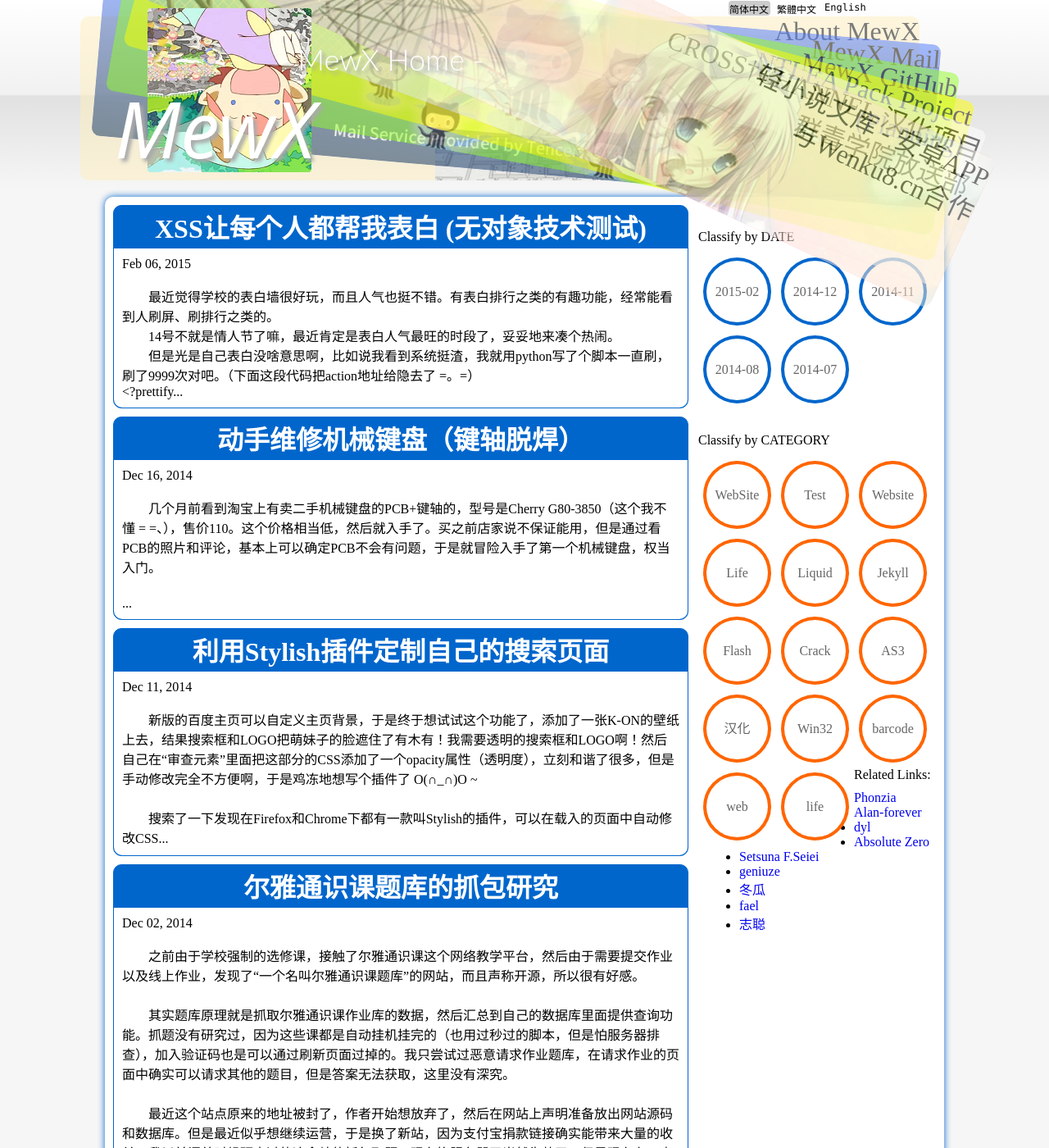
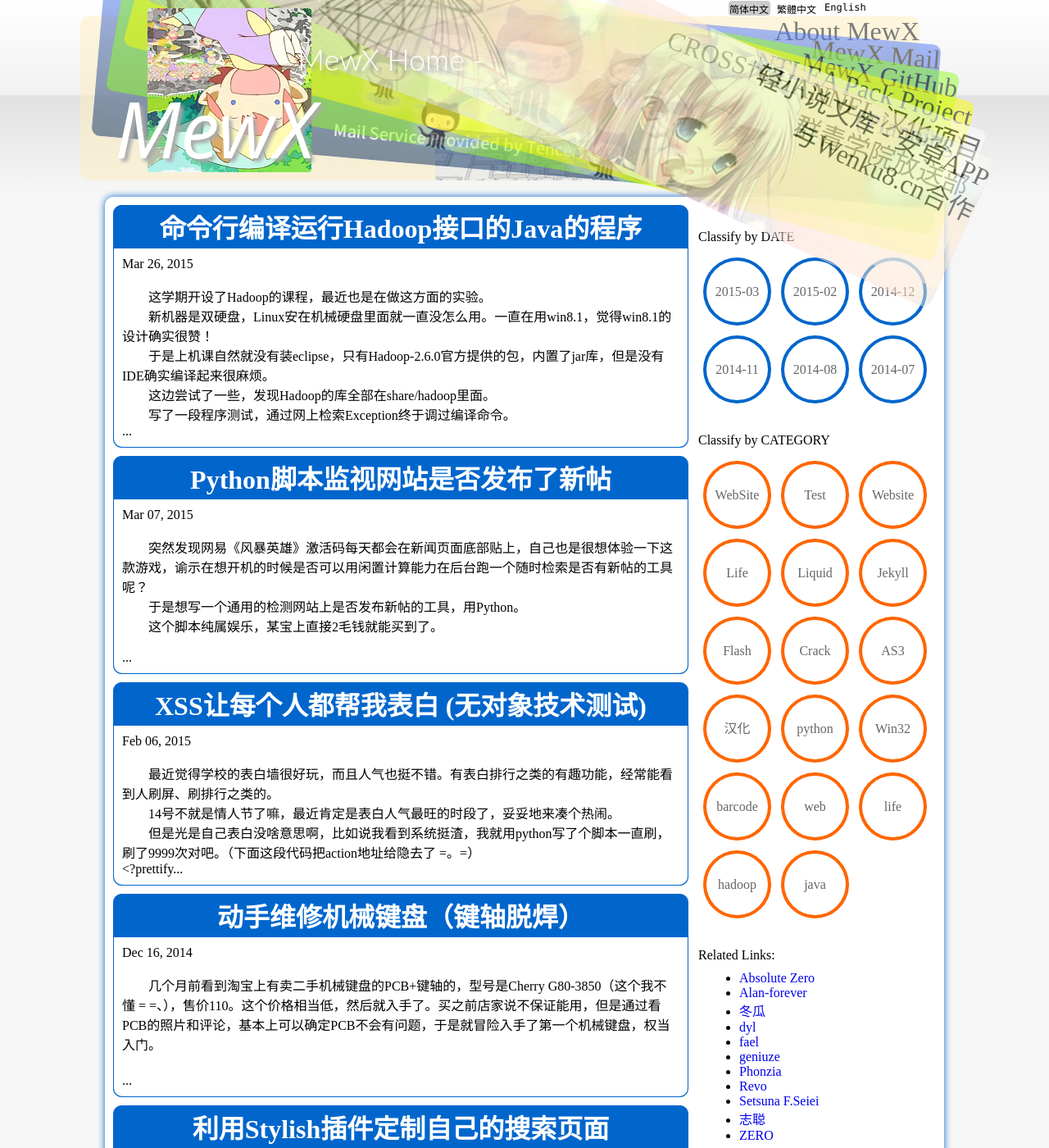
Before and after one commit to MewX/mewx.github.io, a Jekyll site: the page built from index.html, in a window 1280 px wide and 1400 px high. Shown: the whole window at 82% size. Built offline with Jekyll 4.4.1, drawn with Linux system fonts in a browser that asks for light colours; the list of posts is cut into pages by our own code; some of the changed text lies outside the part shown.

Commit message:
new posts

```diff
--- /dev/null
+++ b/_includes/relatedlinks.html
@@ -0,0 +1,68 @@
+<div id="TagOutlineBoarder">
+  <!-- 时间列表 -->
+  <div class="spaceline"></div>
+  <div class="spaceline"></div>
+  <div class="spaceline"></div>
+  Classify by DATE<br>
+  <div class="spaceline"></div>
+{% assign count = 0 %}
+{% for post in site.posts %}
+{% if forloop.first %}
+{% capture saved_month %}{{ post.date | date: "%Y-%m" }}{% endcapture %}
+{% assign count = 1 %}
+{% else %}
+{% capture this_month %}{{ post.date | date: "%Y-%m" }}{% endcapture %}
+{% if this_month == saved_month %}
+{% assign count = count | plus: 1 %}
+{% else %}
+  <a href="{{ site.baseurl }}times.html#{{ saved_month }}"><div class="DateListStyle">
+    {{ saved_month }}<!--({{ count }})-->
+  </div></a>
+{% assign count = 1 %}
+{% capture saved_month %}{{ post.date | date: "%Y-%m" }}{% endcapture %}
+{% endif %}
+{% endif %}
+
+{% if forloop.last %}
+  <a href="{{ site.baseurl }}times.html#{{ saved_month }}"><div class="DateListStyle">
+    {{ saved_month }}<!--({{ count }})-->
+  </div></a>
+{% endif %}
+{% endfor %}
+
+  <!-- 分类列表 -->
+  <br style="clear:both;" />
+  <div class="spaceline"></div>
+  <div class="spaceline"></div>
+  <div class="spaceline"></div>
+  Classify by CATEGORY<br>
+  <div class="spaceline"></div>
+{% for category in site.categories %}
+  <a href="{{ site.baseurl }}tags.html#{{ category | first }}"><div class="TagListStyle">
+    {{ category | first }}<!--({{ category | last | size }})-->
+  </div></a>
+{% endfor %}
+
+  <!-- 友情链接 -->
+  <br style="clear:both;" />
+  <div class="spaceline"></div>
+  <div class="spaceline"></div>
+  <div class="spaceline"></div>
+  Related Links:<br>
+  <div class="spaceline"></div>
+          <ul>
+              <li><a href="http://www.kiwee.me">Absolute Zero</a></li>
+              <li><a href="http://www.cnblogs.com/alan-forever">Alan-forever</a></li>
+              <li><a href="http://www.desgard.com">冬瓜</a></li>
+              <li><a href="http://dyl.gitcafe.com">dyl</a></li>
+              <li><a href="http://fael.xyz/">fael</a></li>
+              <li><a href="http://geniuze.com">geniuze</a></li>
+              <li><a href="http://phonzia.com">Phonzia</a></li>
+              <li><a href="http://www.razorsh.com">Revo</a></li>
+              <li><a href="http://foursking.github.io">Setsuna F.Seiei</a></li>
+              <li><a href="http://www.zcmyworld.com">志聪</a></li>
+              <li><a href="http://kurosaki.coding.io">ZERO</a></li>
+          </ul>
+</div>
+
+<br style="clear:both;" /> <!-- Refresh float view -->
--- /dev/null
+++ b/_includes/webmastermeta.html
@@ -0,0 +1,5 @@
+<meta http-equiv="Content-Type" content="text/html; charset=utf-8" />
+<meta name="baidu-site-verification" content="tIUsey4gNP" />
+<meta name="360-site-verification" content="500c3a747d302ba9e0110a0310fd25db" />
+<meta name="msvalidate.01" content="C66B37506EFE56B15FECD7A1E4FCE0E1" />
+<meta name="sogou_site_verification" content="TMDpbwbdrt"/>
--- a/_layouts/MutiDivPage.html
+++ b/_layouts/MutiDivPage.html
@@ -1,11 +1,7 @@
 <!DOCTYPE html>
 <html>
 <head>
-	<meta http-equiv="Content-Type" content="text/html; charset=utf-8" />
-	<meta name="baidu-site-verification" content="tIUsey4gNP" />
-	<meta name="360-site-verification" content="500c3a747d302ba9e0110a0310fd25db" />
-	<meta name="msvalidate.01" content="C66B37506EFE56B15FECD7A1E4FCE0E1" />
-    <meta name="sogou_site_verification" content="TMDpbwbdrt"/>
+	{% include webmastermeta.html %}
 	<title>{{ page.title }} - {{ site.title }}</title>
 	<link href="{{ site.baseurl }}favicon.ico" mce_href="{{ site.baseurl }}favicon.ico" rel="bookmark" type="image/x-icon" />
 	<link href="{{ site.baseurl }}favicon.ico" mce_href="{{ site.baseurl }}favicon.ico" rel="icon" type="image/x-icon" />
@@ -22,69 +18,10 @@
 		<div class="spaceline"></div>
 		<div class="container">
 			<div class="spaceline"></div>
-{{ content }}
+			{{ content }}
 
-			<div id="TagOutlineBoarder">
-				<div class="spaceline"></div>
-				<div class="spaceline"></div>
-				<div class="spaceline"></div>
-				Classify by DATE<br>
-				<div class="spaceline"></div>
-{% assign count = 0 %}
-{% for post in site.posts %}
-	{% if forloop.first %}
-		{% capture saved_month %}{{ post.date | date: "%Y-%m" }}{% endcapture %}
-		{% assign count = 1 %}
-	{% else %}
-		{% capture this_month %}{{ post.date | date: "%Y-%m" }}{% endcapture %}
-		{% if this_month == saved_month %}
-			{% assign count = count | plus: 1 %}
-		{% else %}
-				<a href="{{ site.baseurl }}times.html#{{ saved_month }}"><div class="DateListStyle">
-					{{ saved_month }}<!--({{ count }})-->
-				</div></a>
-			{% assign count = 1 %}
-			{% capture saved_month %}{{ post.date | date: "%Y-%m" }}{% endcapture %}
-		{% endif %}
-	{% endif %}
+			{% include relatedlinks.html %}
 
-	{% if forloop.last %}
-				<a href="{{ site.baseurl }}times.html#{{ saved_month }}"><div class="DateListStyle">
-					{{ saved_month }}<!--({{ count }})-->
-				</div></a>
-	{% endif %}
-{% endfor %}
-				<br style="clear:both;" />
-				<div class="spaceline"></div>
-				<div class="spaceline"></div>
-				<div class="spaceline"></div>
-				Classify by CATEGORY<br>
-				<div class="spaceline"></div>
-{% for category in site.categories %}
-				<a href="{{ site.baseurl }}tags.html#{{ category | first }}"><div class="TagListStyle">
-					{{ category | first }}<!--({{ category | last | size }})-->
-				</div></a>
-{% endfor %}
-                <!-- 友情链接 -->
-				<div class="spaceline"></div>
-				<div class="spaceline"></div>
-				<div class="spaceline"></div>
-				Related Links:<br>
-				<div class="spaceline"></div>
-                <ul>
-                    <li><a href="http://phonzia.com">Phonzia</a></li>
-                    <li><a href="http://www.cnblogs.com/alan-forever">Alan-forever</a></li>
-                    <li><a href="http://dyl.gitcafe.com">dyl</a></li>
-                    <li><a href="http://www.kiwee.me">Absolute Zero</a></li>
-                    <li><a href="http://foursking.github.io">Setsuna F.Seiei</a></li>
-                    <li><a href="http://geniuze.com">geniuze</a></li>
-                    <li><a href="http://www.desgard.com">冬瓜</a></li>
-                    <li><a href="http://fael.xyz/">fael</a></li>
-                    <li><a href="http://www.zcmyworld.com">志聪</a></li>
-                </ul>
-			</div>
-
-			<br style="clear:both;" /> <!-- Refresh float view -->
 		</div>
 		<div class="spaceline"></div>
 	</div>
--- a/_posts/2015-02-06-express-love-by-XSS.md
+++ b/_posts/2015-02-06-express-love-by-XSS.md
@@ -5,7 +5,7 @@ date: 2015-02-06 09:22
 comments: true
 author: MewX
 published: true
-categories: [life]
+categories: [life, python]
 ---
 
 　　最近觉得学校的表白墙很好玩，而且人气也挺不错。有表白排行之类的有趣功能，经常能看到人刷屏、刷排行之类的。
--- /dev/null
+++ b/_posts/2015-03-07-python-check-webpage-update.md
@@ -0,0 +1,69 @@
+---
+layout: testpage
+title: "Python脚本监视网站是否发布了新帖"
+date: 2015-03-07 17:00
+comments: true
+author: MewX
+published: true
+categories: [python, web]
+---
+
+　　突然发现网易《风暴英雄》激活码每天都会在新闻页面底部贴上，自己也是很想体验一下这款游戏，谕示在想开机的时候是否可以用闲置计算能力在后台跑一个随时检索是否有新帖的工具呢？
+
+　　于是想写一个通用的检测网站上是否发布新帖的工具，用Python。
+
+　　这个脚本纯属娱乐，某宝上直接2毛钱就能买到了。
+
+<br/>
+
+**Python脚本**
+
+<?prettify lang=python?>
+
+    # -*- coding:utf-8 -*-
+    import os, urllib2, urllib, sys, base64, time
+
+    LAST_TITLE = "《风暴英雄》加兹鲁维攻略：地精科技震撼"
+    BaseURL = "http://a.163.com/"
+    MusicPath = "E:\\MewX_Projects\\MewXChinesizingTools\\CROSS+CHANNEL\\PatchChs\\PatchChs";
+
+    def tryPost( ):
+        req = urllib2.Request(BaseURL);
+        urllib2.urlopen(req);
+        fd = urllib2.urlopen(req);
+        ret = "";
+        while True:
+            data = fd.read(1024)
+            if not len(data):
+                break
+            ret += data;
+        return ret;
+
+    def soundStart():
+        if sys.platform[:5] == 'linux':
+            import os
+            os.popen2('aplay -q' + MusicPath)
+        else:
+            import winsound
+            winsound.Beep(5000, 200)
+
+    while True:
+        page = tryPost();
+        if page.find(LAST_TITLE)!=-1:
+            #print "yes";
+            pass
+        else:
+            print "no";
+            soundStart();
+        time.sleep(1);
+
+<br/>
+
+**程序说明**
+
+- 首先定义了页底最后一个帖子标题名，如果有新帖，则会自动将这个标题挤到下一页。
+- 每隔1秒get一次网页页面，函数原型time.sleep(int sec)。
+- 检测手段是判断是否页面中含有LAST_TITLE字符串（模式匹配）。
+- 如果检测到不含有LAST_TITLE了，则播放提示音。我这边windows下面使用的是蜂鸣器～很赞！
+
+<br/>
--- /dev/null
+++ b/_posts/2015-03-26-hadoop-java-api-run-with-command-line.md
@@ -0,0 +1,69 @@
+---
+layout: testpage
+title: "命令行编译运行Hadoop接口的Java的程序"
+date: 2015-03-26 23:56
+comments: true
+author: MewX
+published: true
+categories: [hadoop, java]
+---
+
+　　这学期开设了Hadoop的课程，最近也是在做这方面的实验。
+
+　　新机器是双硬盘，Linux安在机械硬盘里面就一直没怎么用。一直在用win8.1，觉得win8.1的设计确实很赞！
+
+　　于是上机课自然就没有装eclipse，只有Hadoop-2.6.0官方提供的包，内置了jar库，但是没有IDE确实编译起来很麻烦。
+
+　　这边尝试了一些，发现Hadoop的库全部在share/hadoop里面。
+
+　　写了一段程序测试，通过网上检索Exception终于调过编译命令。
+
+<br/>
+
+**测试程序**
+
+<?prettify lang=java?>
+
+    import java.io.InputStream;
+    import java.net.MalformedURLException;
+    import java.net.URL;
+    import java.net.URLConnection;
+    import org.apache.hadoop.fs.FsUrlStreamHandlerFactory;
+    import org.apache.hadoop.io.IOUtils;
+
+    public class TestRead {
+      public static final String HDFS_PATH = "hdfs://localhost:9000/20150324/test20150324.txt";
+
+      public static void main( String[] args ) throws Exception {
+        URL.setURLStreamHandlerFactory( new FsUrlStreamHandlerFactory( ) );
+        URL url = new URL( HDFS_PATH );
+
+        final InputStream in = url.openStream();
+
+        IOUtils.copyBytes( in, System.out, 1024, true );
+
+      }
+    }
+
+<br/>
+
+**编译参数**
+
+<?prettify lang=shell?>
+
+    javac -cp /home/mewx/Programs/hadoop-2.6.0/share/hadoop/common/hadoop-common-2.6.0.jar $1.java
+    java  -cp /home/mewx/Programs/hadoop-2.6.0/share/hadoop/common/*:/home/mewx/Programs/hadoop-2.6.0/share/hadoop/common/lib/*:/home/mewx/Programs/hadoop-2.6.0/share/hadoop/hdfs/hadoop-hdfs-2.6.0.jar:. -Djava.protocol.handler.pkgs=org.apache.hadoop.util.protocols $1
+
+<br/>
+
+**几点说明**
+
+- \-cp是调用制定classpath的参数，后面跟classpath。运行的时候需要加上":."，目的是引用JRE的默认运行库的目录。其中冒号是Linux连接符，在.bashrc文件也经常要用到。
+
+- \-Djava.protocol.handler.pkgs=org.apache.hadoop.util.protocols 作用是导入hdfs的handler，不然URL是无法识别"hdfs://"的。
+
+- 以上参数是写在一个bash脚本里面的，直接运行脚本然后跟上一个类名参数即可编译运行了。
+
+- 如果需要编写复杂的程序，还是建议使用Eclipse这样的IDE来完成，比如import就会方便太多！
+
+<br/>
```
Also changed, not shown: _layouts/testpage.html (+2 -65 lines), _posts/2014-11-05-swf-crack-and-extract-actionscript-3-then.md (+1 -1 lines).
